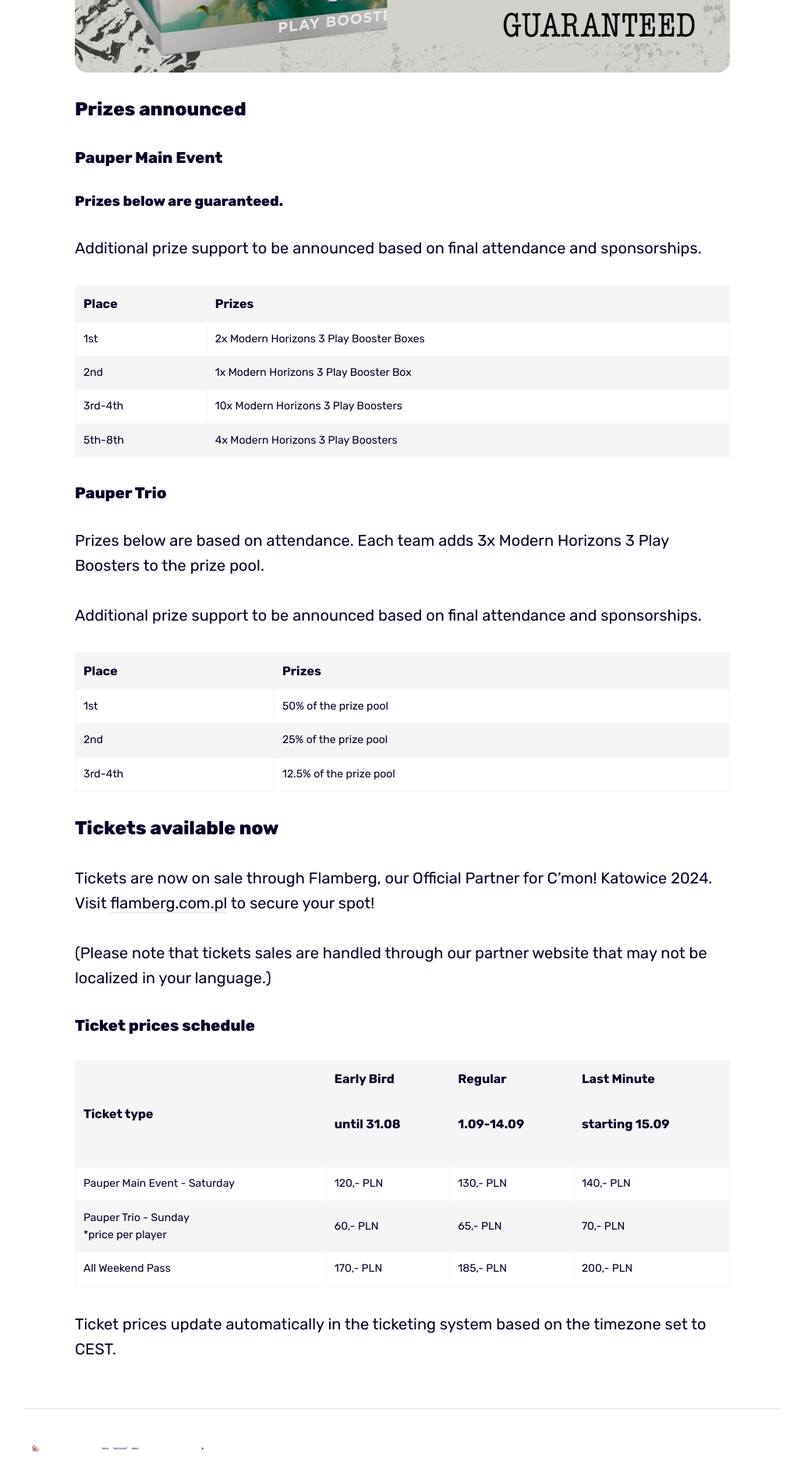
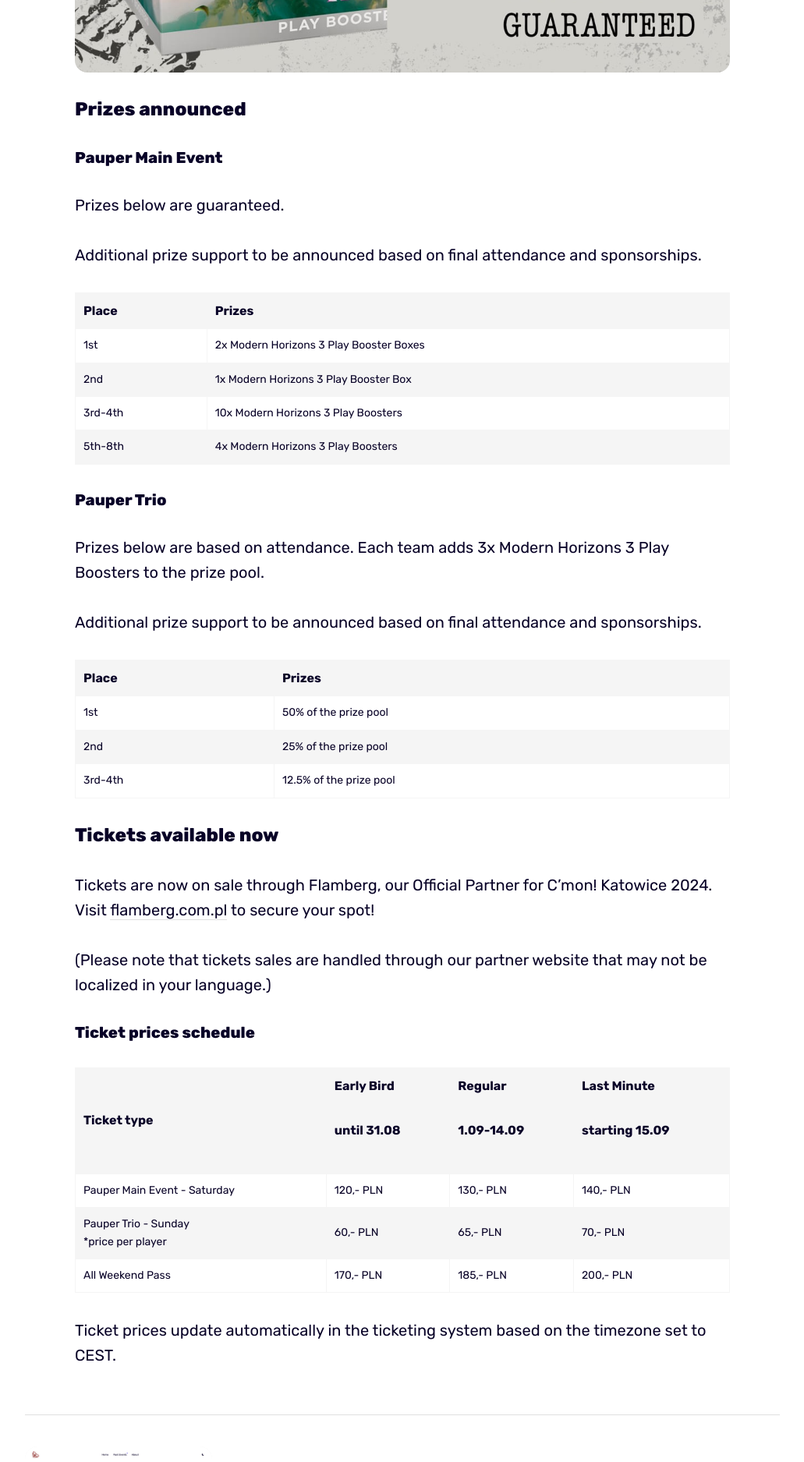
Before and after one commit to ganiwo/cmonmagic, a Jekyll site: the page built from _posts/2024-08-14-tickets-available-now.markdown, in a window 1280 px wide. Shown: the part 1212-3087 px from the top of the page at 78% size, without its empty margins (124-1155 px from the left). Built offline with Jekyll 4.4.1, drawn with Linux system fonts in a browser that asks for light colours.

```diff
--- a/_posts/2024-08-14-tickets-available-now.markdown
+++ b/_posts/2024-08-14-tickets-available-now.markdown
@@ -12,7 +12,7 @@ tags: [news]
 
 #### Pauper Main Event
 
-##### Prizes below are guaranteed.
+Prizes below are guaranteed.
 
 Additional prize support to be announced based on final attendance and sponsorships.
 
```
